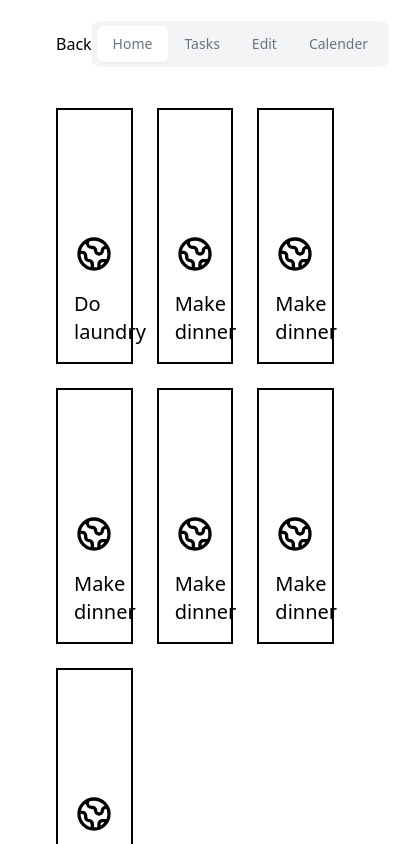
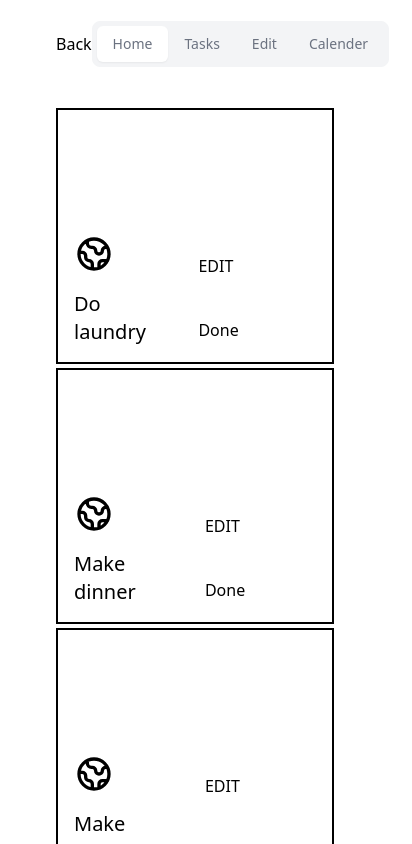
Before and after one commit to BY-SETTON/tododals, a Next.js app: page / in a window 390 px wide. Shown: the top 844 px of the page, 412 px wide, since content can reach past the window. Built offline with nearby package versions, Linux system fonts and the light colour scheme.

Commit message:
update Task

```diff
--- a/src/components/TaskNote/TaskNote.tsx
+++ b/src/components/TaskNote/TaskNote.tsx
@@ -48,13 +48,8 @@ function TaskNote({taskNote, popDirection = PopDirection.LEFT, className}: TaskN
       <span className="absolute inset-0 border-2 border-dashed border-black"></span>
 
       <div
-        className={`relative flex h-full transform flex-col justify-between border-2 border-black bg-white transition-transform ${transformDirection()}`}
+        className={`relative flex h-full transform flex-col justify-end border-2 border-black bg-white transition-transform ${transformDirection()}`}
       >
-        <div className="flex w-full justify-end pr-4 pt-4 invisible group-hover:visible">
-          <TaskNoteButton
-            hoverColor="bg-red-400"
-            onClick={onDelete}>Done</TaskNoteButton>
-        </div>
         <div className="flex flex-row justify-between">
           <div>
             <div
@@ -86,10 +81,19 @@ function TaskNote({taskNote, popDirection = PopDirection.LEFT, className}: TaskN
               <p className="mt-4 text-sm sm:text-base">{taskNote.description}</p>
             </div>
           </div>
-          <div className="mt-auto mb-auto mr-4 invisible group-hover:visible">
-            <TaskNoteButton
-              hoverColor="bg-blue-400"
-              onClick={onEdit}>EDIT</TaskNoteButton>
+          <div className="mt-auto mb-auto mr-4 md:invisible group-hover:visible">
+            <div className="p-2 inline-flex">
+              <TaskNoteButton
+                className=""
+                hoverColor="bg-blue-400"
+                onClick={onEdit}>EDIT</TaskNoteButton>
+            </div>
+            <div className="p-2 inline-flex">
+              <TaskNoteButton
+                className=""
+                hoverColor="bg-red-400"
+                onClick={onDelete}>Done</TaskNoteButton>
+            </div>
           </div>
         </div>
       </div>
--- a/src/components/TaskNote/TaskNoteButton/TaskNoteButton.tsx
+++ b/src/components/TaskNote/TaskNoteButton/TaskNoteButton.tsx
@@ -1,14 +1,15 @@
-import React, {MouseEventHandler} from "react";
+import React from "react";
 
 interface TaskNoteButtonProp {
   onClick: (event: React.MouseEvent<HTMLButtonElement>) => void;
   children: React.ReactNode;
   hoverColor: string;
+  className?: string;
 }
 
-export default function TaskNoteButton({onClick, children, hoverColor}: TaskNoteButtonProp) {
+export default function TaskNoteButton({onClick, children, hoverColor, className}: TaskNoteButtonProp) {
   return (<button
-    className={`bg-white rounded-full p-3 transition-colors duration-300 ease-in-out hover:${hoverColor} hover:text-white`}
+    className={`bg-white rounded-full p-3 transition-colors duration-300 ease-in-out hover:${hoverColor} hover:text-white ${className}`}
     onClick={(event) => {
       event.preventDefault();
       onClick(event);
--- a/src/components/TaskNoteCollection/TaskNoteCollection.tsx
+++ b/src/components/TaskNoteCollection/TaskNoteCollection.tsx
@@ -1,6 +1,9 @@
+"use client"
+
 import {TaskNoteInterface} from "@/app/todays-tasks/TodaysTasks";
 import TaskNote from "@/components/TaskNote/TaskNote";
 import {PopDirection} from "@/components/TaskNote/enums/Popdirection";
+import {useEffect, useState} from "react";
 
 interface TaskNotCollectionProp {
   taskNotes: TaskNoteInterface[]
@@ -8,7 +11,13 @@ interface TaskNotCollectionProp {
 
 export default function TaskNoteCollection({taskNotes}: TaskNotCollectionProp) {
 
+  const [windowWidth, setWindowWidth] = useState(0);
+
   const getPopDirection = (index: number) => {
+    const isMobile = windowWidth < 640
+    if (isMobile) {
+      return PopDirection.UP;
+    } else {
       switch (index % 3) {
         case 0:
           return PopDirection.LEFT;
@@ -20,13 +29,18 @@ export default function TaskNoteCollection({taskNotes}: TaskNotCollectionProp) {
           return PopDirection.LEFT;
       }
     }
+  }
 
   const orderTasks = () => {
     return taskNotes.sort((task) => (task.size))
   }
 
+  useEffect(() => {
+    setWindowWidth(window.innerWidth);
+  }, [])
+
   return (
-    <div className={'grid grid-cols-3 gap-6'}>
+    <div className={'grid lg:grid-cols-3 lg:gap-6 sm:grid-cols-2 sm:gap-2 grid-cols-1 gap-1 '}>
       {
         orderTasks().map((note, index) => (
           <TaskNote key={note.id} taskNote={note} popDirection={getPopDirection(index)}/>
```
Lines whose indentation alone changed are shown as unchanged.
